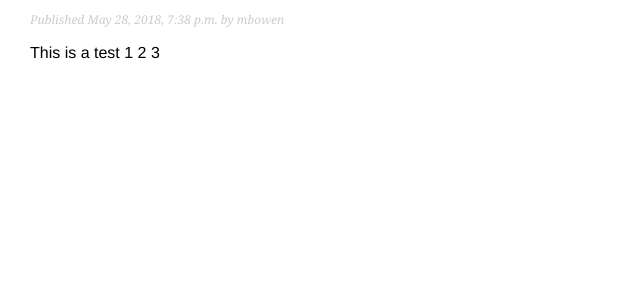
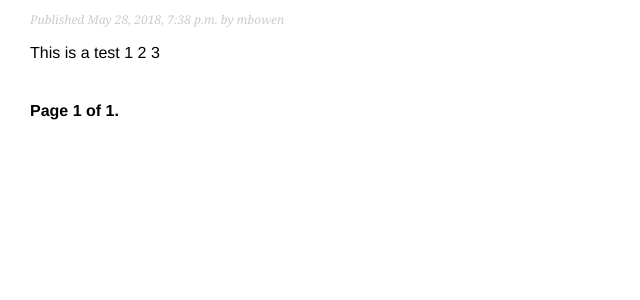
Before and after one commit to mabowen/dj_blog, a Django app: page /blog/ in a window 1280 px wide. Shown: the part 249-549 px from the top of the page, without its empty margins (0-640 px from the left). Run offline with Django 3.2, Linux system fonts and the light colour scheme; data comes from the database, SQL or seed files in the repository.

Commit message:
Added Pagination

```diff
--- a/dj_blog/blog/templates/blog/post/list.html
+++ b/dj_blog/blog/templates/blog/post/list.html
@@ -9,4 +9,5 @@
     <p class="date">Published {{ post.publish }} by {{ post.author }}</p>
     {{ post.body|truncatewords:30|linebreaks }}
   {% endfor %}
+  {% include "pagination.html" with page=posts %}
 {% endblock %}
--- /dev/null
+++ b/dj_blog/blog/templates/pagination.html
@@ -0,0 +1,15 @@
+<div class="pagination">
+    <span class="step-links">
+        {% if page.has_previous %}
+          <a href="?page={{ page.previous_page_number }}">Previous</a>
+        {% endif %}
+
+        <span class="current">
+           Page {{ page.number }} of {{ page.paginator.num_pages }}.
+        </span>
+
+        {% if page.has_next %}
+          <a href="?page={{ page.next_page_number }}">Next</a>
+        {% endif %}
+    </span>
+</div>
--- a/dj_blog/blog/views.py
+++ b/dj_blog/blog/views.py
@@ -1,9 +1,18 @@
 from django.shortcuts import render, get_object_or_404
+from django.core.paginator import Paginator, EmptyPage, PageNotAnInteger
 from .models import Post
 
 def post_list(request):
-    posts=Post.published.all()
-    return render(request, 'blog/post/list.html', {'posts': posts})
+    all_posts=Post.published.all()
+    paginator = Paginator(all_posts,3)
+    page = request.GET.get('page')
+    try:
+        posts = paginator.page(page)
+    except PageNotAnInteger:
+        posts = paginator.page(1)
+    except EmptyPage:
+        posts = paginator.page(paginator.num_pages)
+    return render(request, 'blog/post/list.html', {'page': page, 'posts': posts})
 
 def post_detail(request, year, month, day, post):
     post = get_object_or_404(Post, slug=post,
```
